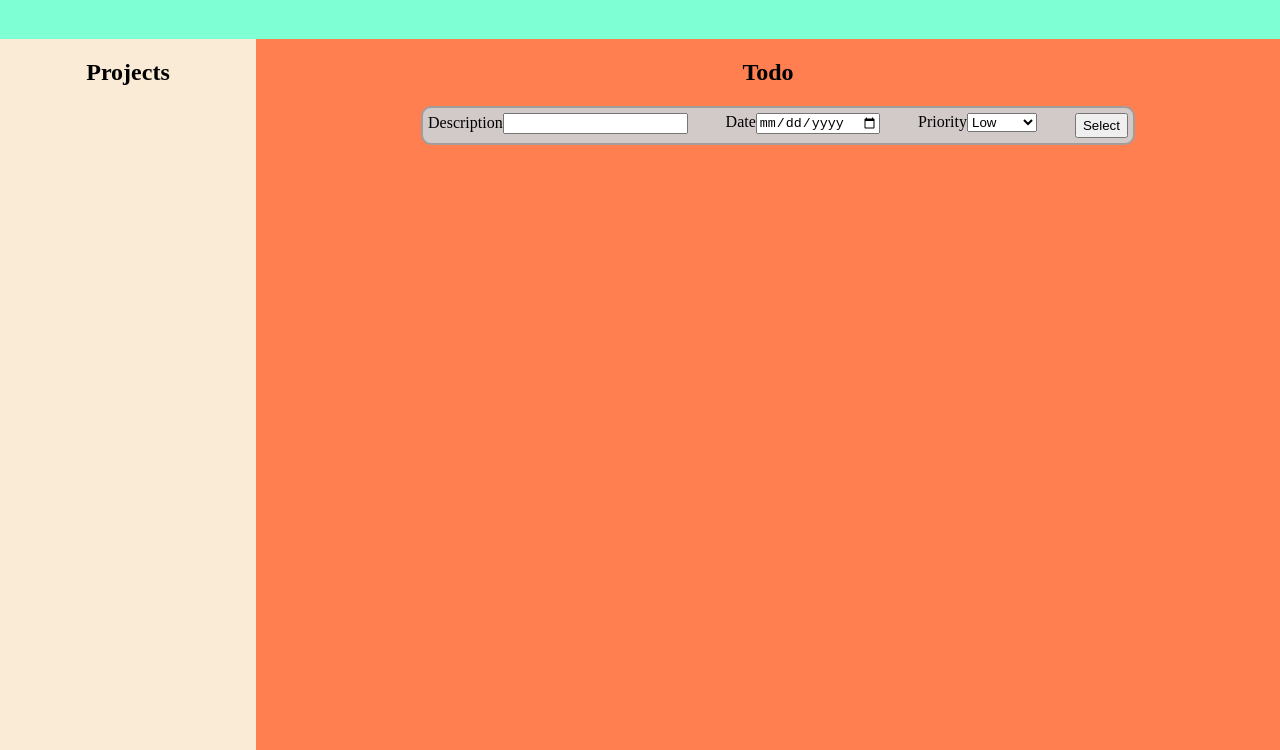
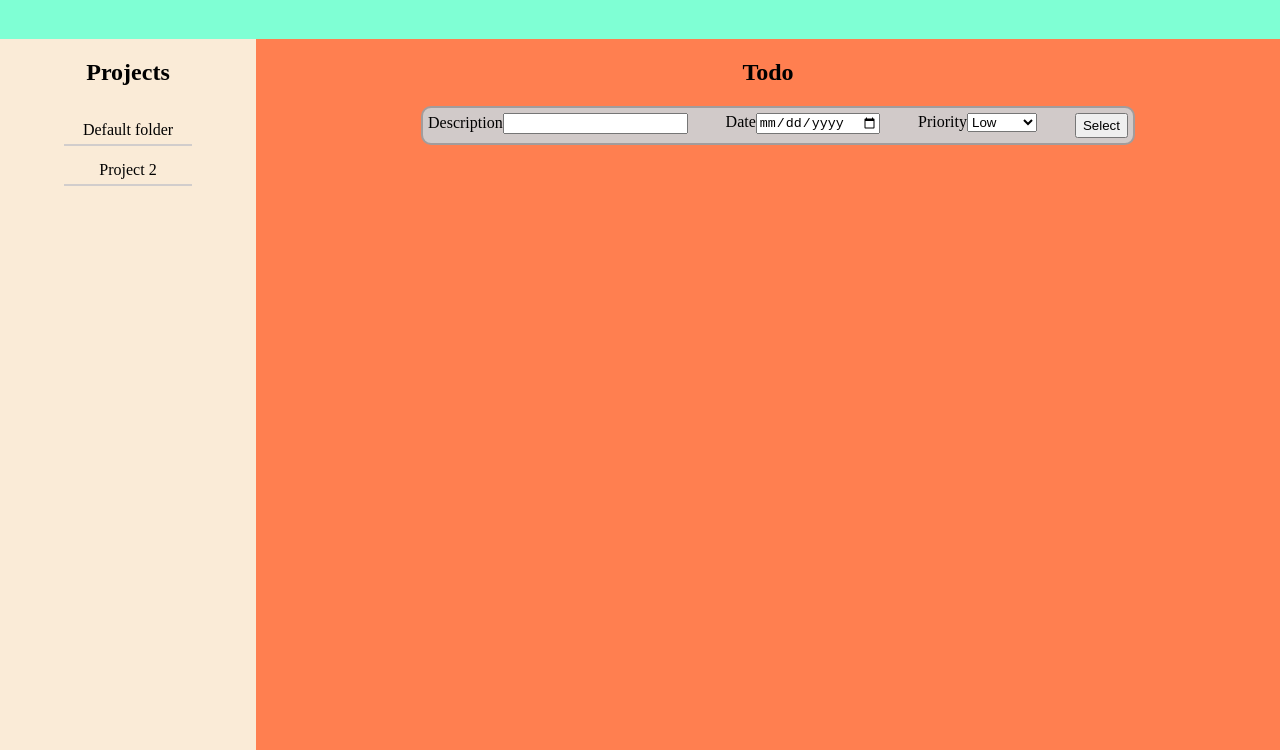
Before and after one commit to BigR0b/to-do-list, a website with bundled scripts: page dist/index.html in a window 1280 px wide. Shown: the part 50-800 px from the top of the page. Built offline with nearby package versions, Linux system fonts and the light colour scheme.

Commit message:
Create  a addToProject function that shows all project titles in the project section

```diff
--- a/src/index.js
+++ b/src/index.js
@@ -9,10 +9,14 @@ import {
   addProject,
   removeProject,
 } from './todo';
-import { createFrom } from './ui';
+import { createFrom, addToProject } from './ui';
+
 createFrom();
-// const defaultProject = project('Default folder');
-// addProject(defaultProject);
+const defaultProject = project('Default folder');
+const project2 = project('Project 2');
+addProject(defaultProject);
+addProject(project2);
+addToProject(projectList);
 
 // let defaultTodo = todo('Default todo', 'Making a default todo list', '', '');
 
--- a/src/style.css
+++ b/src/style.css
@@ -20,6 +20,9 @@ nav {
 #project {
   background: antiquewhite;
   min-width: 250px;
+  display: flex;
+  flex-direction: column;
+  align-items: center;
 }
 #todo {
   background: coral;
@@ -39,3 +42,14 @@ nav {
   height: 25px;
   width: 700px;
 }
+
+#project > div {
+  width: 50%;
+  border-bottom: 2px solid var(--light-grey);
+  padding-bottom: 5px;
+  margin-top: 15px;
+}
+#project > div:hover {
+  box-shadow: 0px 7px 5px -3px var(--grey);
+  cursor: pointer;
+}
--- a/src/ui.js
+++ b/src/ui.js
@@ -62,4 +62,11 @@ const createFrom = () => {
   todoFolder.appendChild(todoForm);
 };
 
-export { createFrom };
+const addToProject = projects => {
+  projects.forEach(project => {
+    const projectFolder = document.createElement('div');
+    projectFolder.textContent = project.name;
+    projectsFolder.appendChild(projectFolder);
+  });
+};
+export { createFrom, addToProject };
```
Also changed, not shown: dist/bundle.js, dist/index.html.
